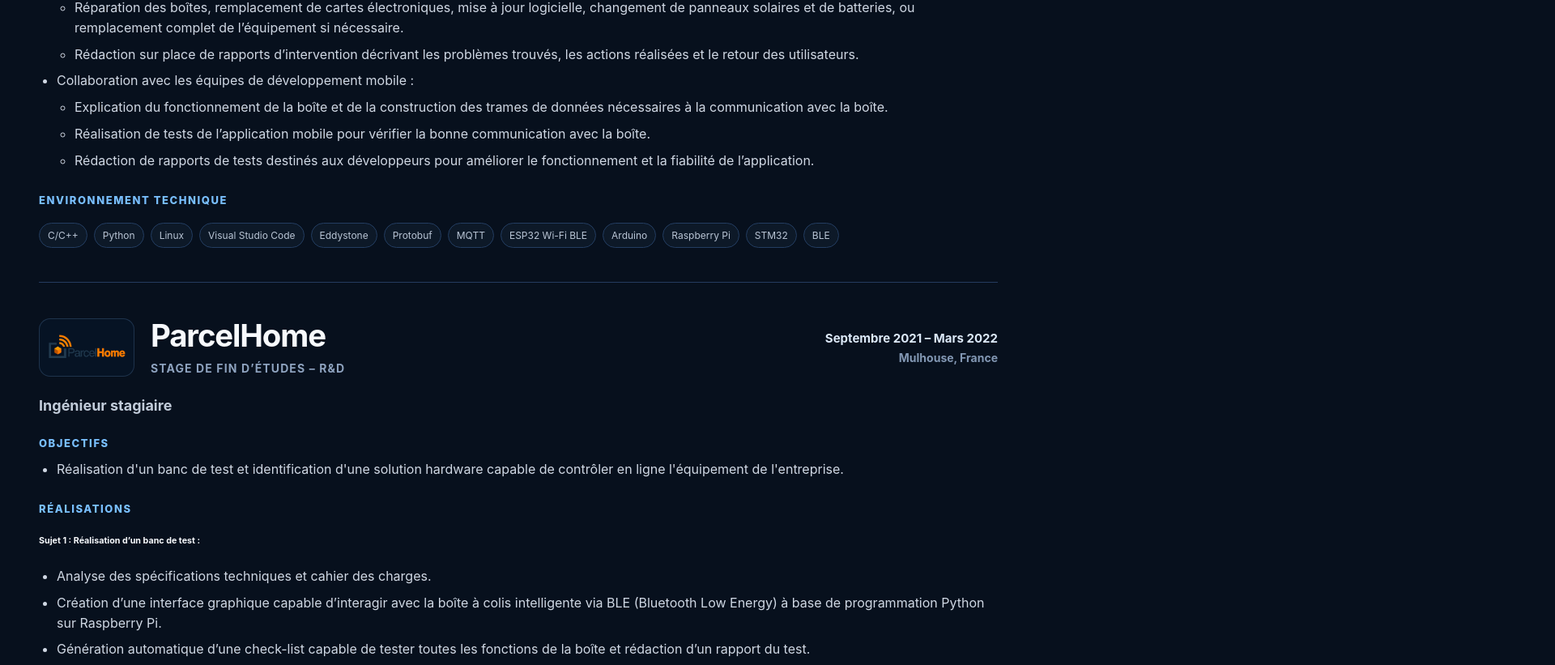
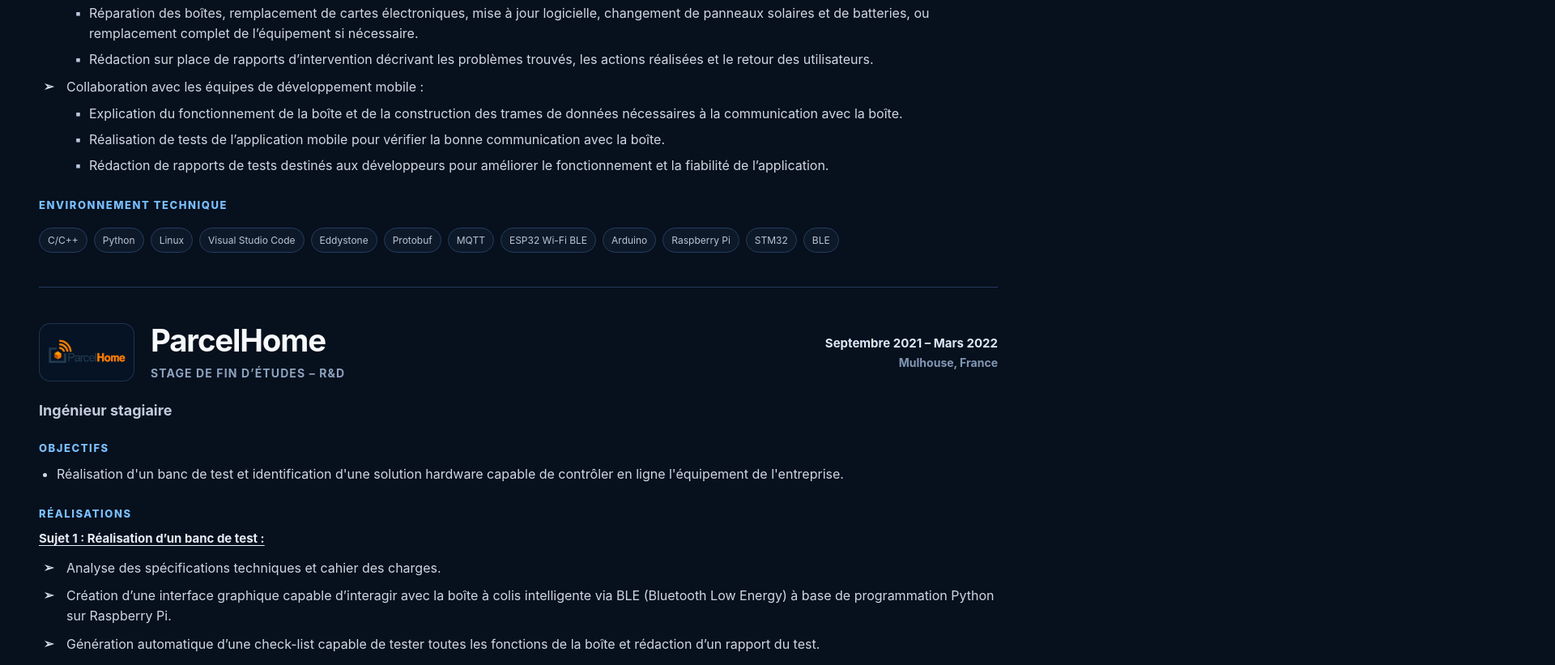
Before and after one commit to Oelayouchi/portfolio, a Next.js app: page / in a window 1280 px wide. Shown: the part 4357-5178 px from the top of the page at 81% size, 1920 px wide, since content can reach past the window. Built offline with nearby package versions, Linux system fonts and the light colour scheme.

Commit message:
Style ParcelHome hierarchy and education logos

```diff
--- a/app/details.css
+++ b/app/details.css
@@ -49,6 +49,61 @@
 .experienceBlock ul {
   margin: 0;
   padding-left: 22px;
+}
+
+/* ParcelHome — preserve the source document hierarchy. */
+.achievementList {
+  margin: 0;
+  padding-left: 30px !important;
+  list-style: none;
+}
+
+.achievementList > li {
+  position: relative;
+  margin: 10px 0;
+  padding-left: 4px;
+}
+
+.achievementList > li::before {
+  position: absolute;
+  left: -24px;
+  color: #d7e4f4;
+  content: "➢";
+  font-size: 15px;
+  font-weight: 700;
+}
+
+.achievementSubList {
+  margin-top: 8px !important;
+  padding-left: 28px !important;
+  list-style: none;
+}
+
+.achievementSubList > li {
+  position: relative;
+  margin: 7px 0;
+}
+
+.achievementSubList > li::before {
+  position: absolute;
+  left: -18px;
+  color: #b9c9dc;
+  content: "▪";
+}
+
+.parcelSubjects {
+  display: grid;
+  gap: 28px;
+}
+
+.parcelSubject h6 {
+  margin: 0 0 12px;
+  color: #e8eef8;
+  font-size: 15px;
+  font-weight: 700;
+  line-height: 1.5;
+  text-decoration: underline;
+  text-underline-offset: 3px;
 }
 
 .experienceLogoBottom {
@@ -125,6 +180,34 @@
   margin-top: 5px;
 }
 
+.educationOriginalHeader {
+  display: flex;
+  align-items: center;
+  gap: 18px;
+  margin-bottom: 20px;
+}
+
+.educationOriginalLogo {
+  flex: 0 0 74px;
+  width: 74px;
+  height: 64px;
+  object-fit: contain;
+}
+
+.educationOriginalText {
+  min-width: 0;
+}
+
+.educationOriginalText h3 {
+  margin: 0 0 6px;
+}
+
+.educationOriginalText span {
+  display: block;
+  margin-top: 3px;
+  color: #9ca9ba;
+}
+
 .eduSection {
   margin-top: 22px;
 }
@@ -155,3 +238,15 @@
     max-width: 200px;
   }
 }
+
+@media (max-width: 620px) {
+  .educationOriginalHeader {
+    align-items: flex-start;
+  }
+
+  .educationOriginalLogo {
+    width: 62px;
+    height: 54px;
+    flex-basis: 62px;
+  }
+}
```
